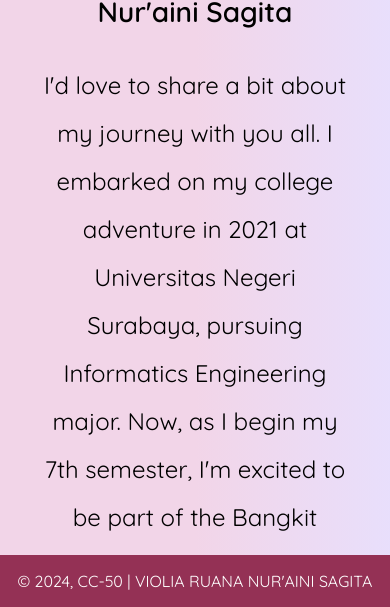
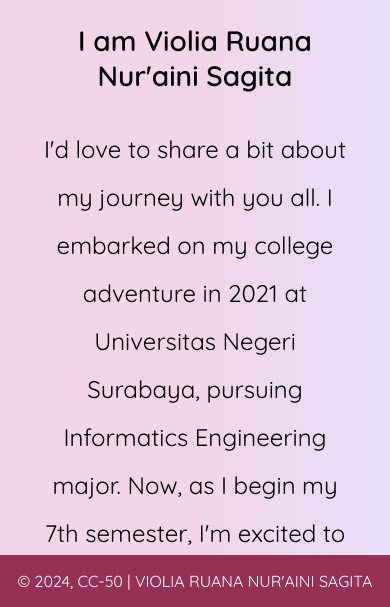
Before and after one commit to violiarns28/fp-web-dicoding, a plain HTML site: page index.html in a window 390 px wide. Shown: the part 237-844 px from the top of the page. Drawn offline with Linux system fonts and the light colour scheme.

Commit message:
style: 💄 fix ui in main

```diff
--- a/css/app.css
+++ b/css/app.css
@@ -28,7 +28,6 @@ main {
   background-color: #E8DFFC;
   gap: 8px;
   flex: 1;
-  /* width: 100%; */
   display: flex;
   align-items: start;
   overflow: auto;
@@ -484,8 +483,9 @@ footer {
   main {
     flex-direction: column;
     align-items: center;
-    padding-top: 0px;
+    padding-top: 64px;
     flex: 1;
+
   }
 
   .navbar-container {
@@ -525,6 +525,7 @@ footer {
     text-align: center;
     display: flex;
     width: 100%;
+
   }
 
   #contact {
```
